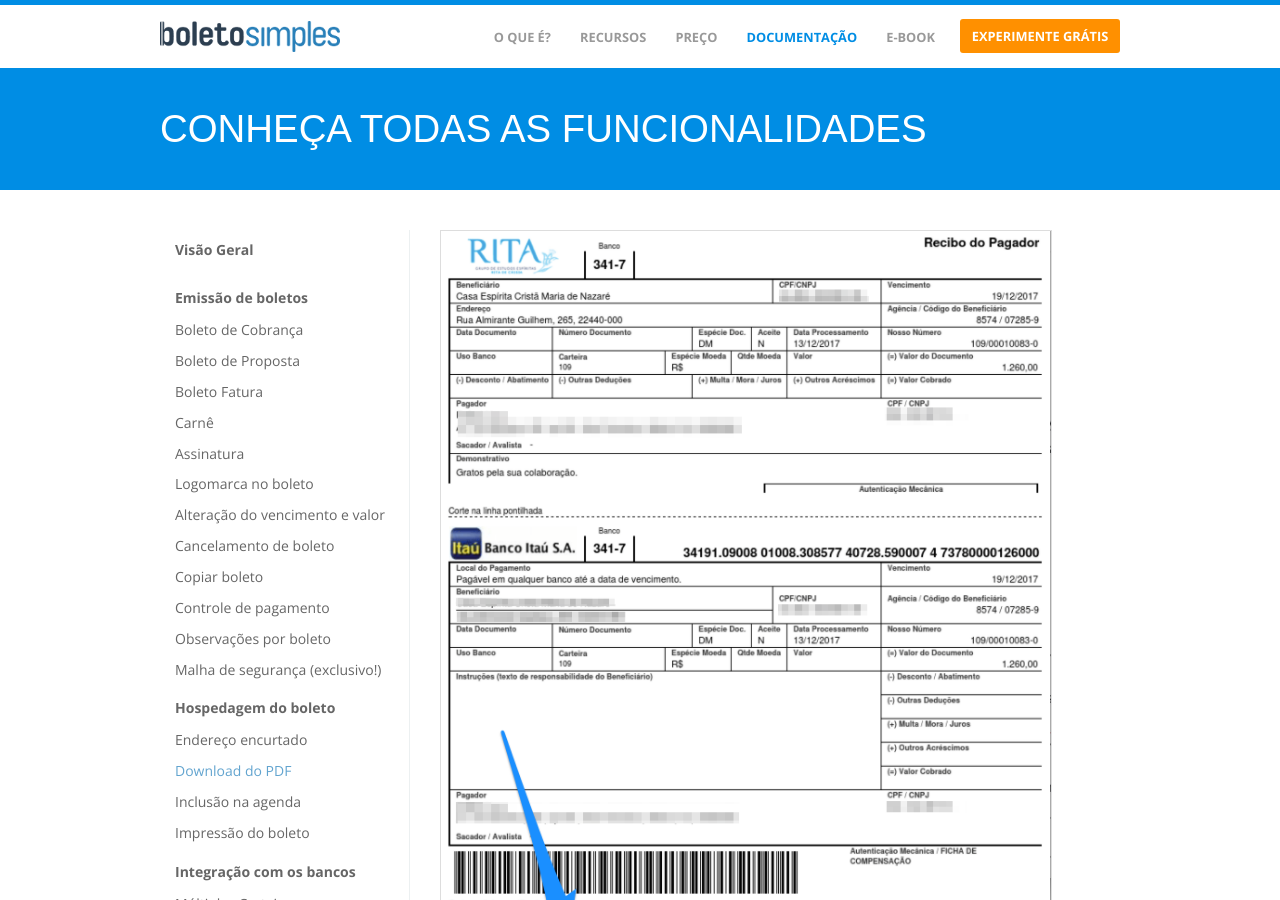
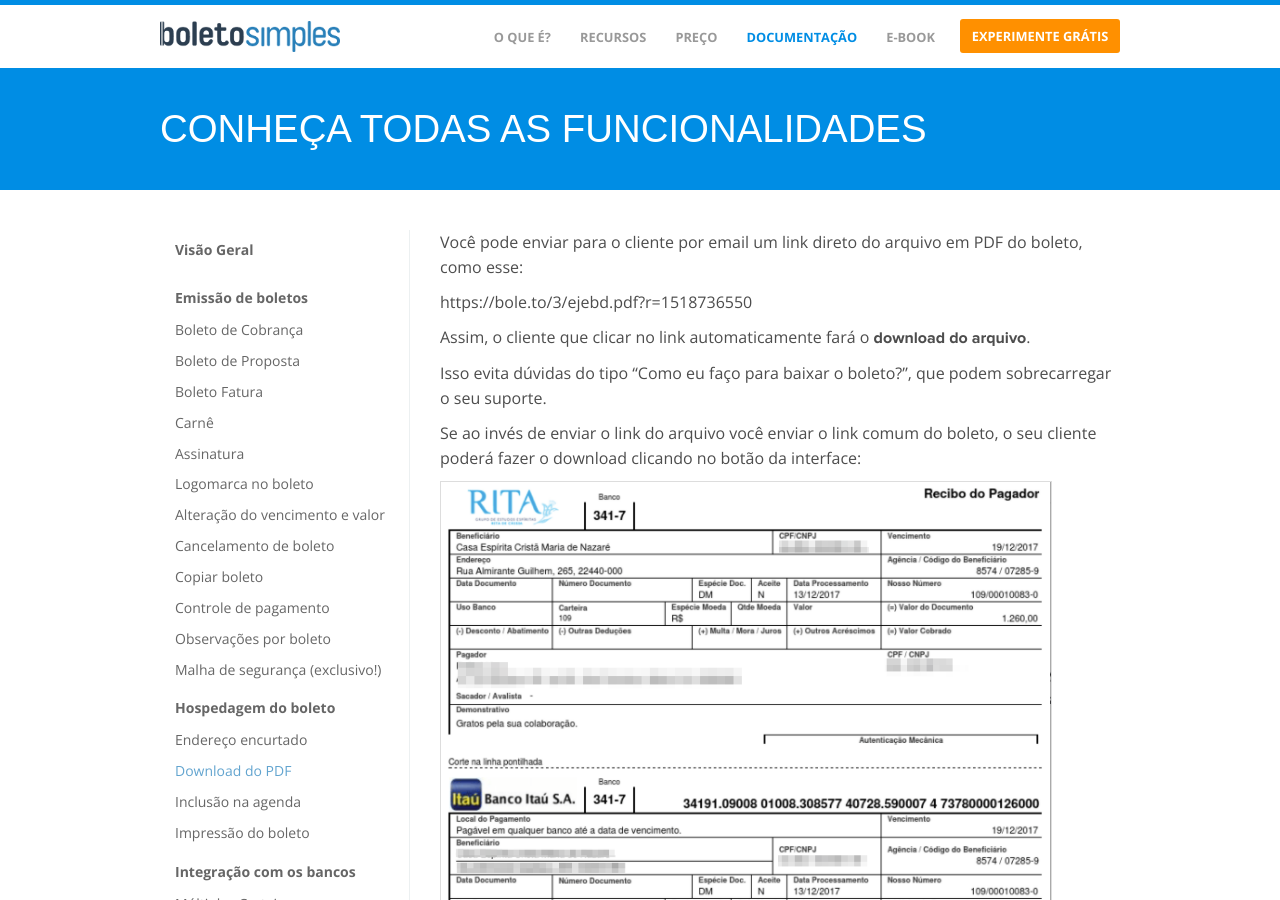
Before and after one commit to BoletoSimples/boletosimples-features, a Jekyll site: the page built from hospedagem-do-boleto/download-do-pdf.markdown, in a window 1280 px wide and 900 px high. Built offline with Jekyll 4.4.1, drawn with Linux system fonts in a browser that asks for light colours.

Commit message:
Updated Download Do Pdf

```diff
--- a/hospedagem-do-boleto/download-do-pdf.markdown
+++ b/hospedagem-do-boleto/download-do-pdf.markdown
@@ -4,4 +4,14 @@
 position: 1
 ---
 
+Você pode enviar para o cliente por email um link direto do arquivo em PDF do boleto, como esse:
+
+https://bole.to/3/ejebd.pdf?r=1518736550
+
+Assim, o cliente que clicar no link automaticamente fará o **download do arquivo**.
+
+Isso evita dúvidas do tipo “Como eu faço para baixar o boleto?”, que podem sobrecarregar o seu suporte.
+
+Se ao invés de enviar o link do arquivo você enviar o link comum do boleto, o seu cliente poderá fazer o download clicando no botão da interface:
+
 ![Baixar_em_PDF.png](/uploads/Baixar_em_PDF.png)
```
